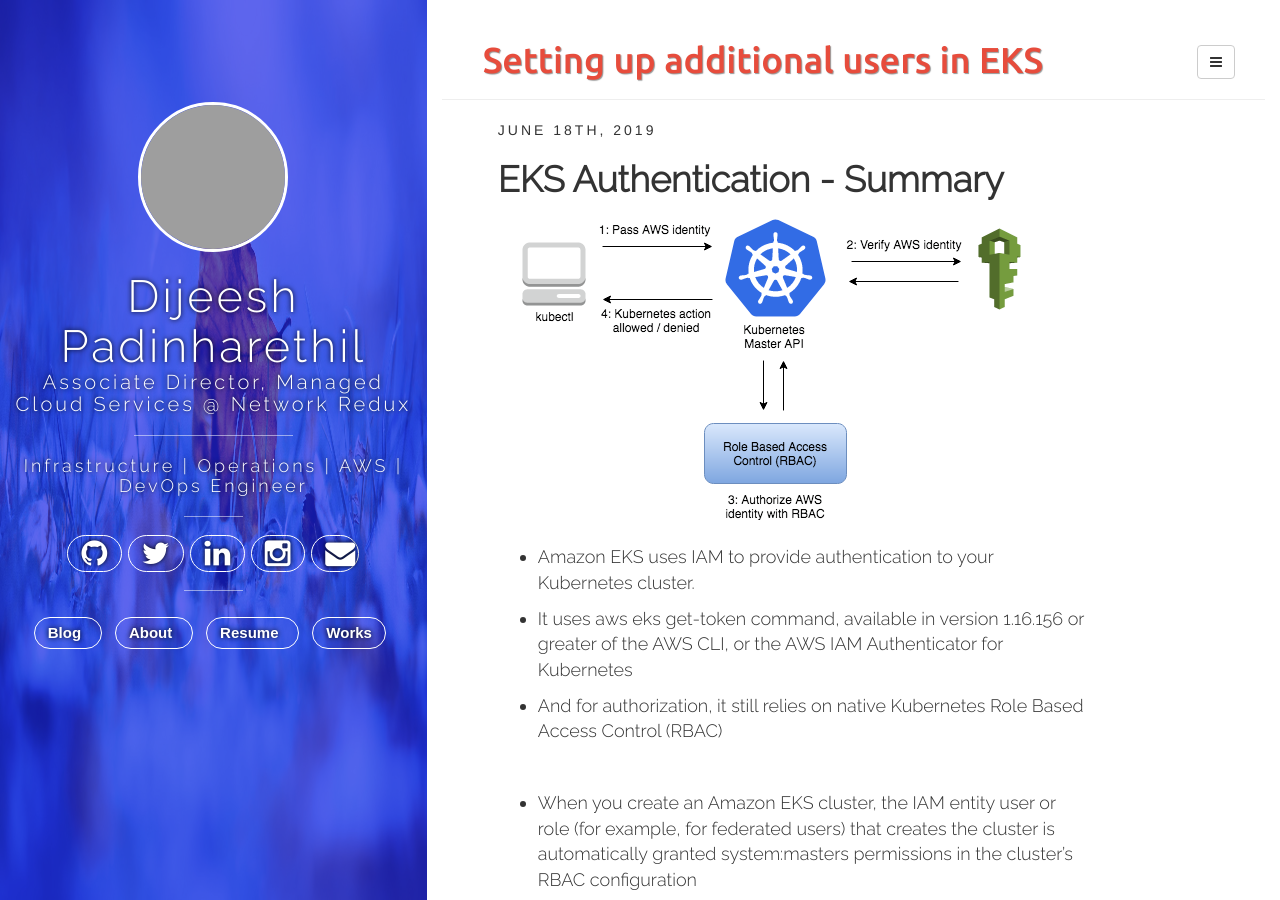
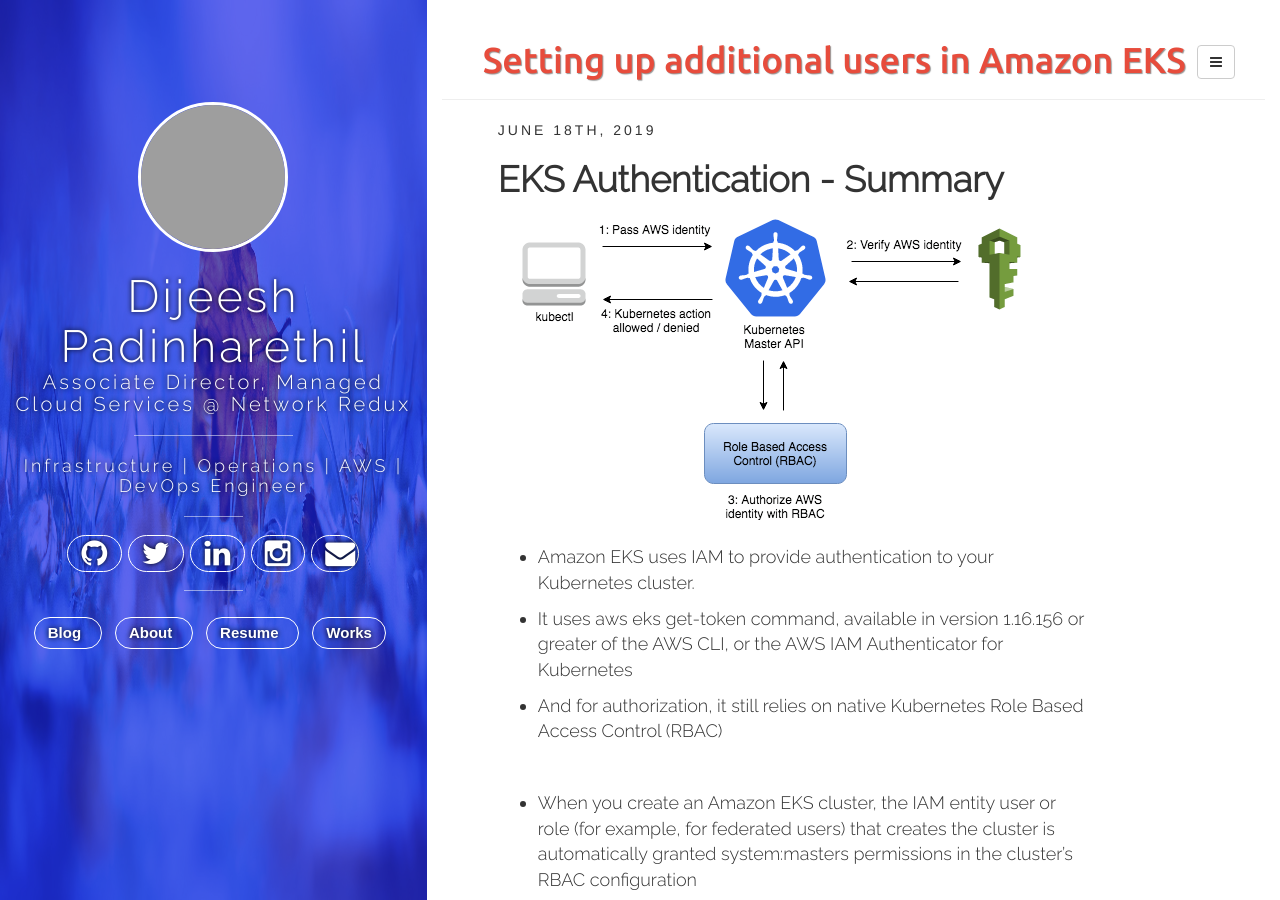
Before and after one commit to dijeesh/dijeesh.github.io-bak, a Jekyll site: the page built from _posts/2019-06-18-Setting-up-EKS-Users.md, in a window 1280 px wide and 900 px high. Built offline with Jekyll 4.4.1, drawn with Linux system fonts in a browser that asks for light colours; nearby versions of some CDN libraries; comment, search, counter and statistics services are not loaded; some of the changed text lies outside the part shown; grey boxes are pictures that could not be loaded.

Commit message:
Fixing typo

```diff
--- a/_posts/2019-06-18-Setting-up-EKS-Users.md
+++ b/_posts/2019-06-18-Setting-up-EKS-Users.md
@@ -1,7 +1,7 @@
 ---
 layout: post
-title: Setting up additional users in EKS
-description: Setting up additional users in EKS
+title: Setting up additional users in Amazon EKS
+description: Setting up additional users in Amazon EKS
 #image: /assets/media/Lamp.jpg
 Categories: [AWS]
 tags: [devops, sysops, aws, EKS, kubernetes, IAM, dijeeshpnair, kubectl ]
```
Also changed, not shown: other parts of _posts/2019-06-18-Setting-up-EKS-Users.md (+1 -1 lines).
